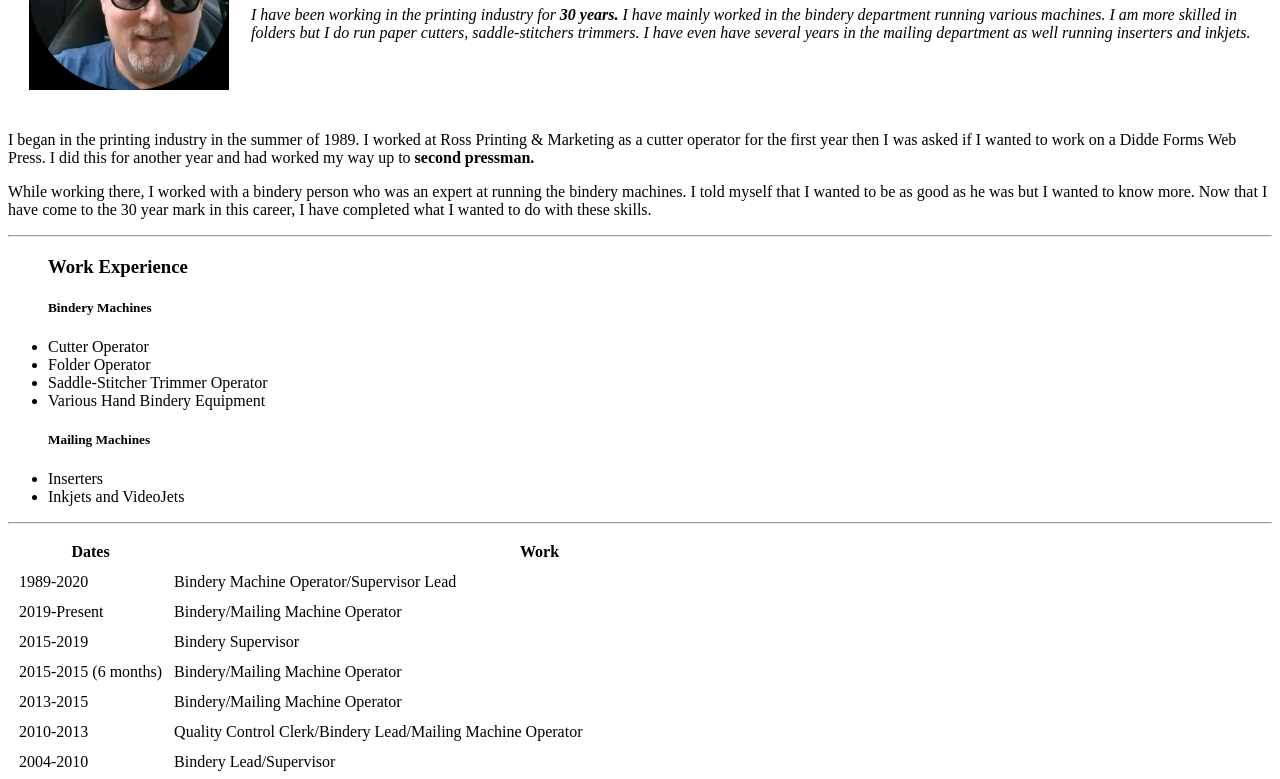
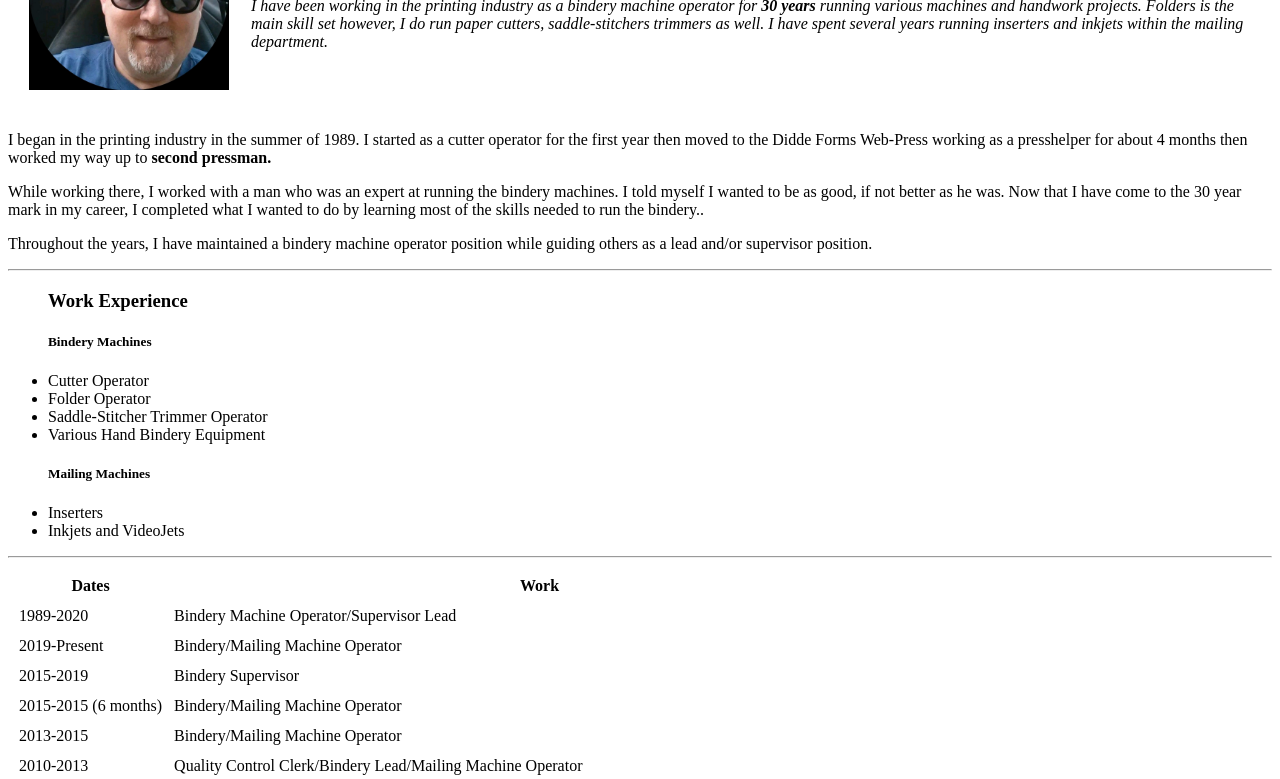
Before and after one commit to Samadhi808/CV, a plain HTML site: page index.html in a window 1280 px wide. Shown: the part 139-918 px from the top of the page. Drawn offline with Linux system fonts and the light colour scheme.

Commit message:
Update index.html

```diff
--- a/index.html
+++ b/index.html
@@ -13,22 +13,21 @@
       </td>
       <td>
         <h1>Michael Underwood</h1>
-        <p><em>I have been working in the printing industry for <strong>30
-              years.</strong> I have mainly worked in the bindery department running various machines.
-            I am more skilled in folders but I do run paper cutters, saddle-stitchers trimmers.
-            I have even have several years in the mailing department as well running inserters and inkjets.
+        <p><em>I have been working in the printing industry as a bindery machine operator for <strong>30
+              years</strong> running various machines and handwork projects.
+            Folders is the main skill set however, I do run paper cutters, saddle-stitchers trimmers as well.
+            I have spent several years running inserters and inkjets within the mailing department.
         </p>
       </td>
   </table>
 
-  <p>I began in the printing industry in the summer of 1989. I worked at Ross
-    Printing & Marketing as a cutter operator for the first year then I was
-    asked if I wanted to work on a Didde Forms Web Press. I did this for another
-    year and had worked my way up to <strong>second pressman.</strong></p>
-  <p>While working there, I worked with a bindery person who was an expert at
-    running the bindery machines. I told myself that I wanted to be as good as
-    he was but I wanted to know more. Now that I have come to the 30 year mark
-    in this career, I have completed what I wanted to do with these skills.</p>
+  <p>I began in the printing industry in the summer of 1989. I started as a cutter operator for the first year then moved to the Didde Forms Web-Press working
+    as a presshelper for about 4 months then worked my way up to <strong>second pressman.</strong></p>
+  <p>While working there, I worked with a man who was an expert at
+    running the bindery machines. I told myself I wanted to be as good, if not better as
+    he was. Now that I have come to the 30 year mark
+    in my career, I completed what I wanted to do by learning most of the skills needed to run the bindery..</p>
+  <p>Throughout the years, I have maintained a bindery machine operator position while guiding others as a lead and/or supervisor position.</p>
   <hr />
   <ul>
     <h3>Work Experience</h3>
```
